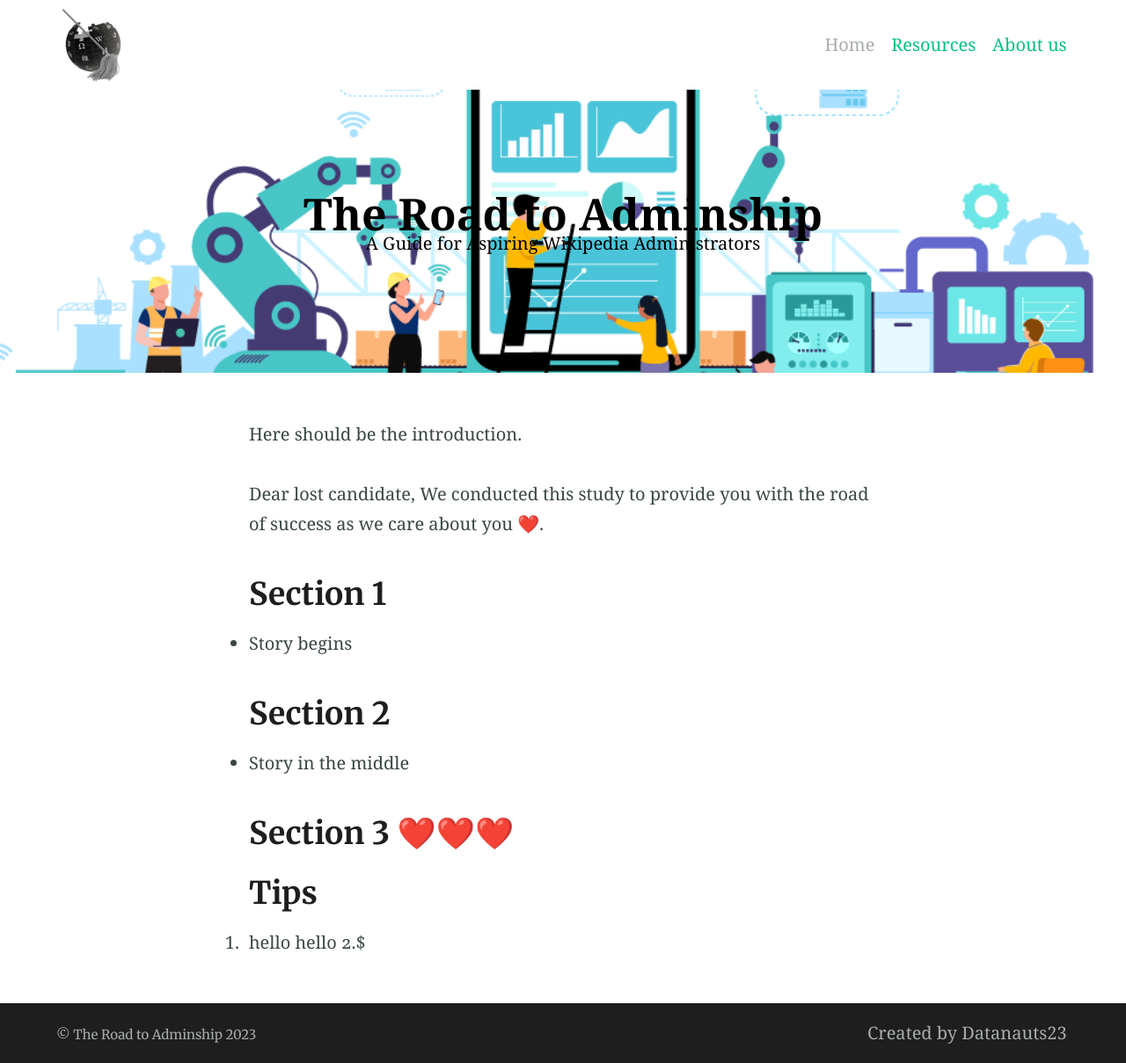
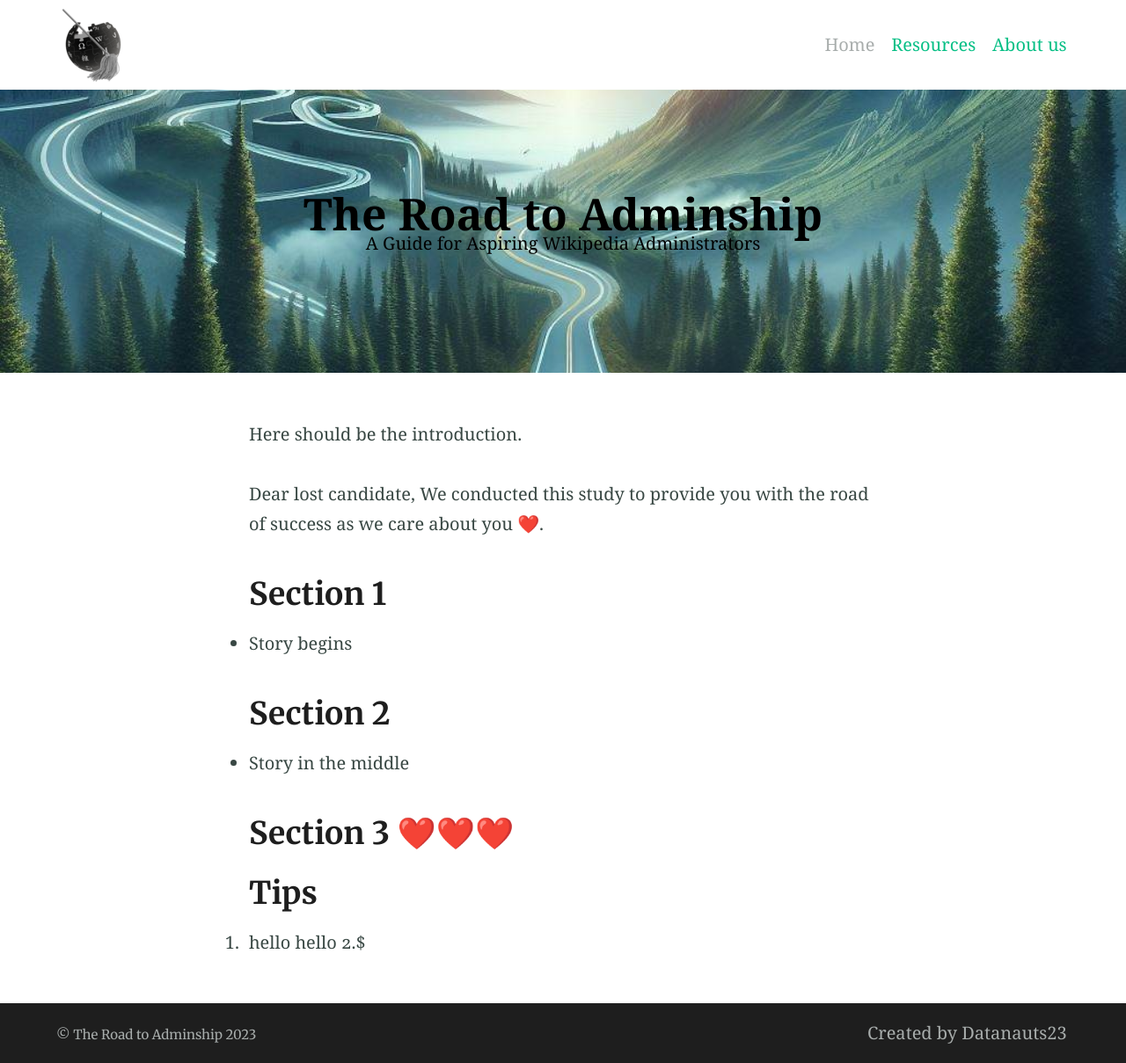
Before and after one commit to Sakasy/sakasy.github.io, a Jekyll site: the page built from index.md, in a window 1280 px wide. Shown: the whole page at 88% size. Built offline with Jekyll 4.4.1, drawn with Linux system fonts in a browser that asks for light colours.

Commit message:
Update index.md

```diff
--- a/index.md
+++ b/index.md
@@ -4,7 +4,7 @@ feature_text: |
     <div style="color: black; font-weight: bold; font-size: 50px;">The Road to Adminship</div>
     <div style="color: black;">A Guide for Aspiring Wikipedia Administrators</div>
    </div>
-feature_image: "made_resources.png"
+feature_image: "image_0.jpeg"
 ---
 
 Here should be the introduction.
```
